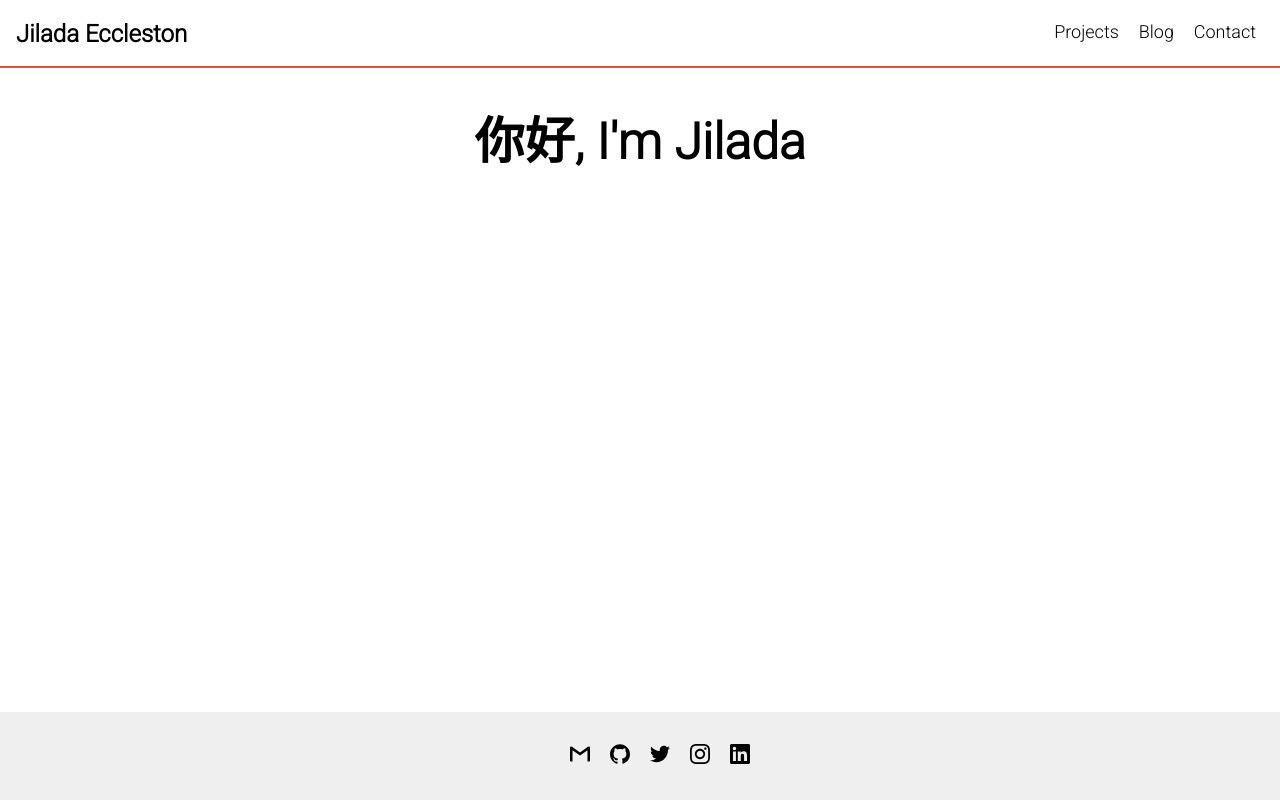
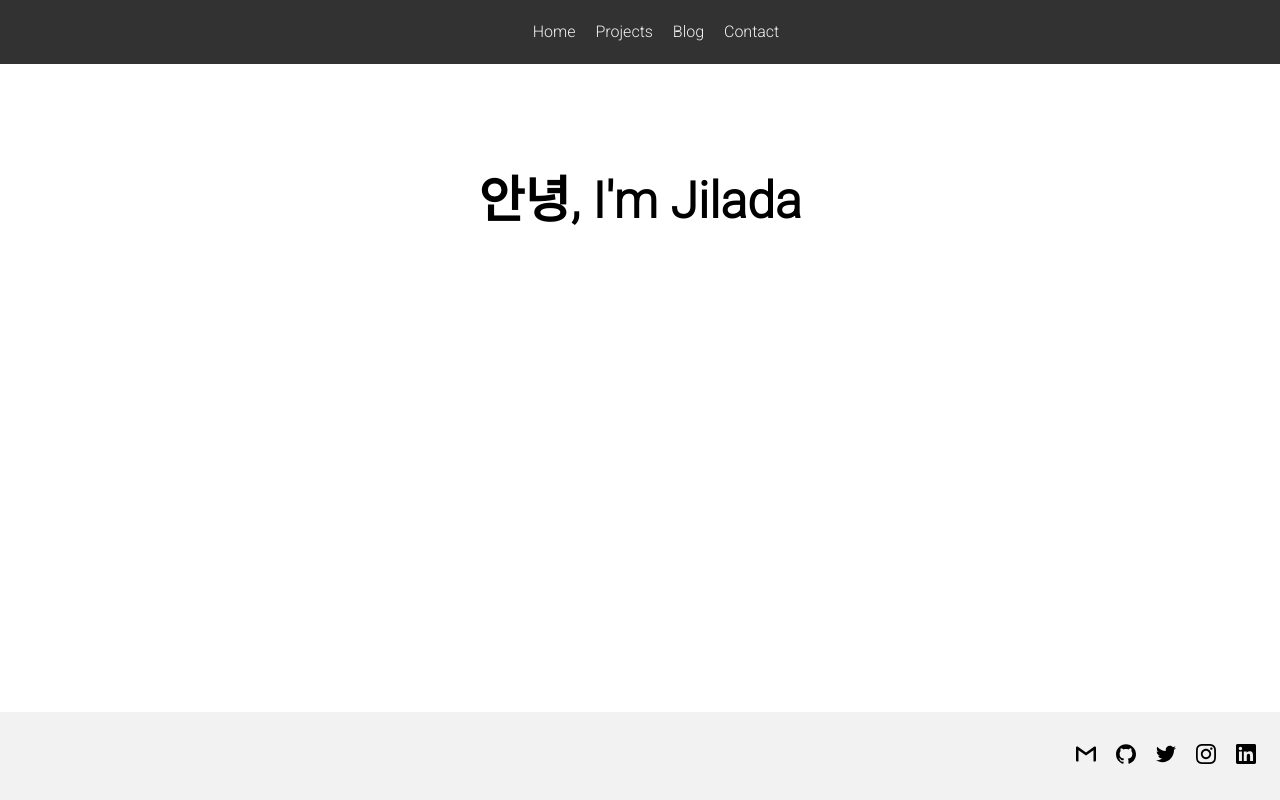
Before and after one commit to jilaada/jilaada.github.io, a plain HTML site: page index.html in a window 1280 px wide. Drawn offline with Linux system fonts and the light colour scheme.

Commit message:
Cleaned it up a bit

```diff
--- a/index.html
+++ b/index.html
@@ -2,23 +2,24 @@
 <html>
   <head>
     <meta charset="utf-8">
-  <title>Jilado</title>
+    <title>Jilada Eccleston - Home</title>
     <link href="static/style.css" rel="stylesheet" />
     <link href="https://fonts.googleapis.com/css?family=Roboto:300:400:700" rel="stylesheet">
     <script src="js/home.js" async></script>
   </head>
   <body>
+    <div id="container">
+      <div id="wrap">
         <nav class="nav">
-    <h1>
-      <span>Jilada Eccleston</span>
-    </h1>
           <ul>
+            <li><a href="index.html">Home</a></li>
             <li><a href="#">Projects</a></li>
             <li><a href="#">Blog</a></li>
             <li><a href="#">Contact</a></li>
           </ul>
         </nav>
 
+        <div class="main">
           <h1 class="generated">Hi, I'm Jilada</h1>
           <section class="bottom-bar">
             <ul>
@@ -38,16 +39,19 @@
                 </a>
               </li>
               <li>
-        <a href="https://twitter.com/jilododo">
+                <a href="https://www.instagram.com/jilaada/">
                   <img class="icon-images" src="images/instagram.svg">
                 </a>
               </li>
               <li>
-        <a href="https://twitter.com/jilododo">
+                <a href="https://www.linkedin.com/in/jilada-eccleston/">
                   <img class="icon-images" src="images/linkedin.svg">
                 </a>
               </li>
             </ul>
           </section>
+        </div>
+      </div>
+    </div>
   </body>
 </html>
--- a/js/home.js
+++ b/js/home.js
@@ -9,7 +9,7 @@ const makeName = () => {
 }
 
 // Define the choices
-const helloChoices = ["Hi", "你好"]
+const helloChoices = ["Hi", "Kia ora", "你好", "안녕", "こんにちは", "สวัสดี", "Bonjour", "Hallo", "Ciao", "Talofa"]
 let counter = 0
 
 const cycleHello = () => {
--- a/static/style.css
+++ b/static/style.css
@@ -1,6 +1,16 @@
+html, body, #container, #wrap, .main {
+  height: 100%;
+}
+
+div {
+  margin: 0;
+}
+
 html, body {
-  --accent-color: #e74c3c;
+  height: 100%;
+  --accent-color: #8a8a8a;
   --text-color: #000;
+  --nav-text-color: #f2f2f2;
   margin: 0;
   padding: 0;
 }
@@ -10,33 +20,31 @@ body, button {
 }
 
 .generated {
+  margin: 0;
   text-align: center;
   font-size: 3.125rem;
   min-height: 70px;
 }
 
-span {
-  vertical-align: middle;
+h1 {
+  padding: 20vh 0 0 0;
 }
 
 a {
   color: var(--accent-color);
   text-decoration: none;
 }
-a:hover {
-  text-decoration: underline;
-}
+
 .nav {
+  width: 100%;
   --nav-height: 4rem;
   padding: 0 1rem;
-  display: flex;
-  border-bottom: 2px solid var(--accent-color);
+  text-align: center;
+  background-color: #323232;
   line-height: var(--nav-height);
+  position: fixed;
 }
-.nav h1 {
-  flex: 1;
-  margin: 0;
-}
+
 .nav ul {
   list-style-type: none;
   margin: 0;
@@ -44,11 +52,11 @@ a:hover {
 }
 .nav li {
   display: inline-block;
-  font-size: 1.125rem;
+  font-size: 1 rem;
   padding: 0 0.5rem;
 }
 .nav a {
-  color: var(--text-color);
+  color: var(--nav-text-color);
 }
 .nav a:hover {
   color: var(--accent-color);
@@ -65,15 +73,15 @@ a:hover {
 
 .bottom-bar {
   position: fixed;
+  background-color: #f2f2f2;
   right: 0;
   bottom: 0;
   left: 0;
   padding: 1rem;
-  background-color: #efefef;
-  text-align: center;
+  text-align: right;
 }
 
 .icon-images {
   width: 20px;
-  height:20px;
+  height: auto;
 }
```
Also changed, not shown: js/projects.html (added, +9 -0 lines). Lines whose indentation alone changed are shown as unchanged.
